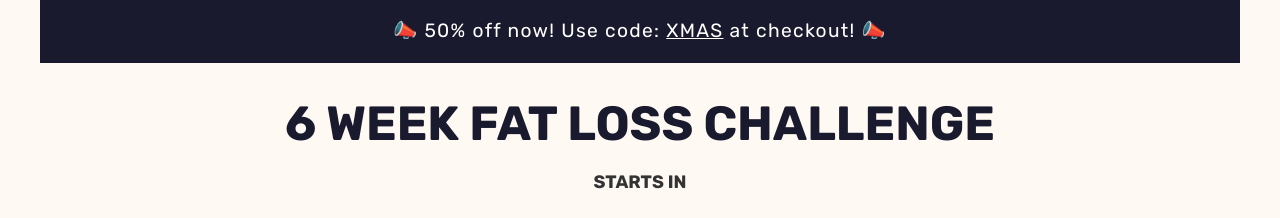
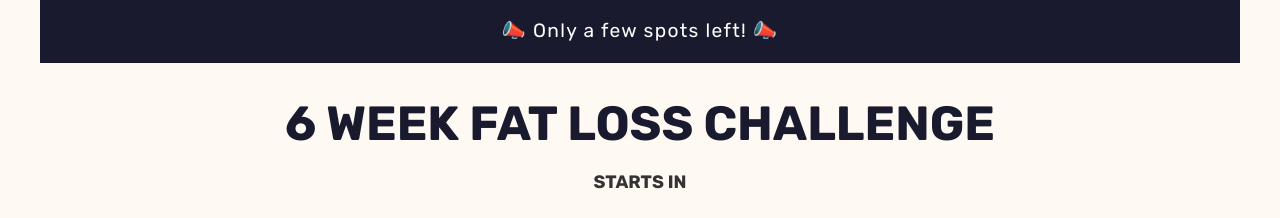
Before and after one commit to ellietrew-collab/harry-challenge-page, a plain HTML site: page index.html in a window 1280 px wide. Shown: the top 218 px of the page. Drawn offline with Linux system fonts and the light colour scheme; a script that the page names is missing.

Commit message:
banner change

```diff
--- a/index.html
+++ b/index.html
@@ -45,7 +45,7 @@
     <!-- Header Banner -->
     <header class="header-banner">
       <div class="header-content" id="availability-banner">
-        <h3>📣 50% off now! Use code: <u>XMAS</u> at checkout! 📣</h3>
+        <h3>📣 Only a few spots left! 📣</h3>
       </div>
     </header>
 
```
